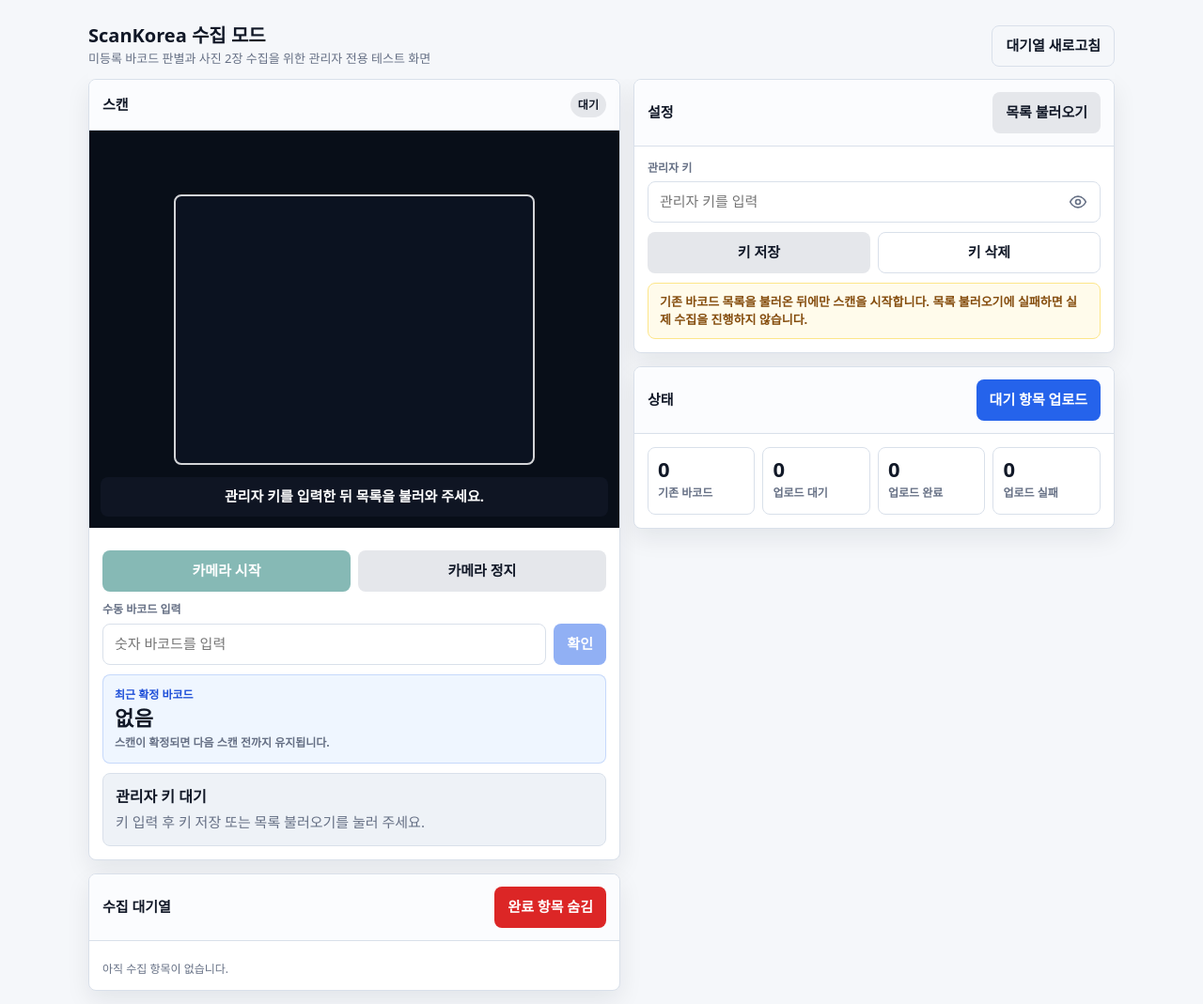
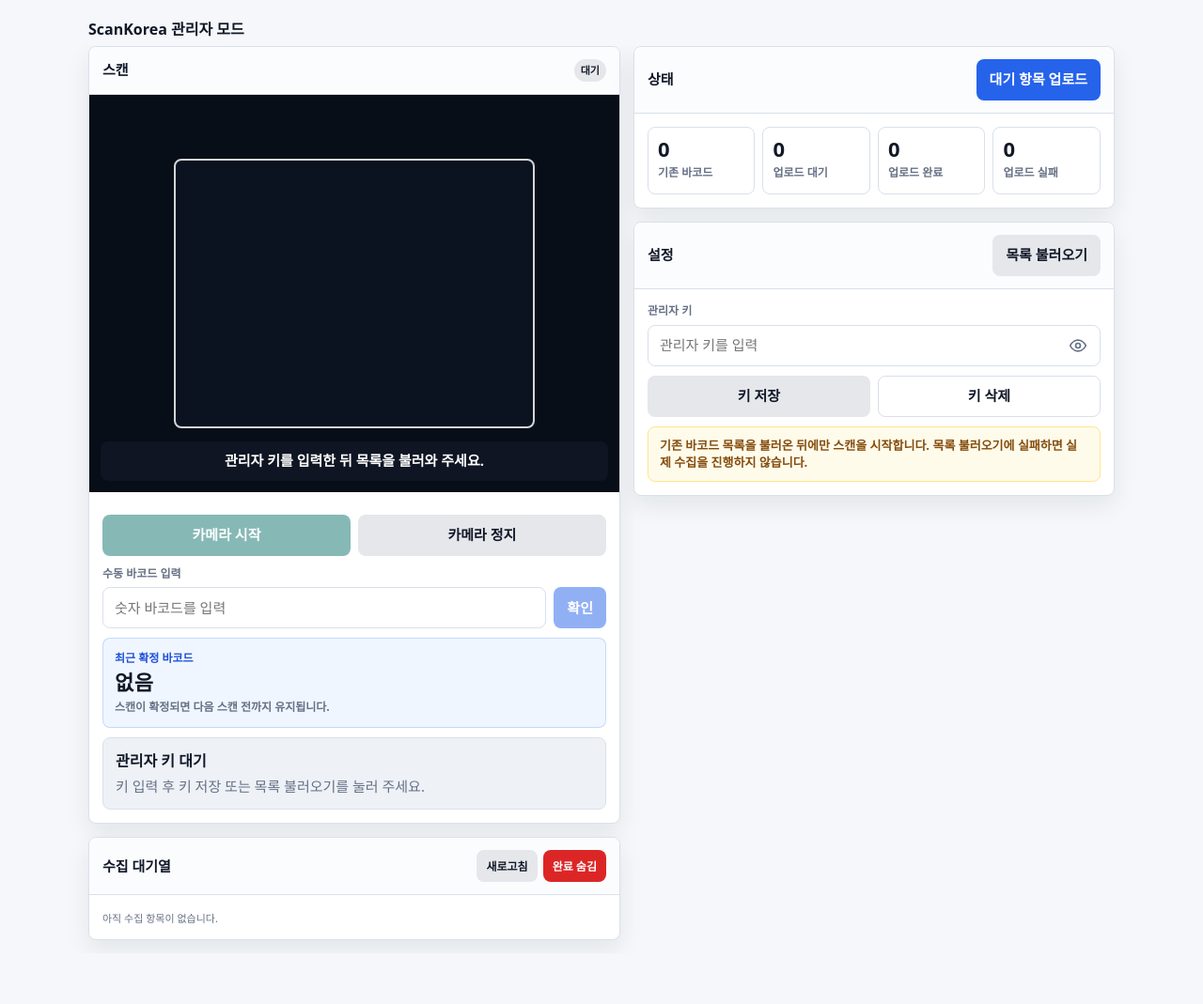
Before and after one commit to vidic3641/KoreanProduts, a website: page collector.html in a window 1280 px wide. Shown: the whole page at 94% size. After the commit the page ends 1015 px from the top, so only its background shows below. Drawn offline with Linux system fonts and the light colour scheme.

Commit message:
Add files via upload

```diff
--- a/collector.html
+++ b/collector.html
@@ -102,21 +102,16 @@
       align-items: center;
       justify-content: space-between;
       gap: 12px;
-      padding: 12px 0;
+      padding: 8px 0;
       background: rgba(245, 247, 250, .94);
       backdrop-filter: blur(12px);
     }
     .title-group { min-width: 0; }
     .title {
       margin: 0;
-      font-size: 20px;
+      font-size: 16px;
       letter-spacing: 0;
       line-height: 1.2;
-    }
-    .subtitle {
-      margin: 3px 0 0;
-      color: var(--muted);
-      font-size: 13px;
     }
     .grid {
       display: grid;
@@ -144,6 +139,18 @@
       margin: 0;
       font-size: 15px;
       font-weight: 800;
+    }
+    .panel-actions {
+      display: flex;
+      align-items: center;
+      justify-content: flex-end;
+      gap: 6px;
+      flex-wrap: wrap;
+    }
+    .compact-button {
+      min-height: 34px;
+      padding: 0 10px;
+      font-size: 12px;
     }
     .panel-body { padding: 14px; }
     .camera-box {
@@ -333,33 +340,32 @@
     }
     .queue-list {
       display: grid;
-      gap: 8px;
-      max-height: 400px;
-      overflow: auto;
-      padding-right: 2px;
+      gap: 6px;
+      overflow: visible;
     }
     .queue-item {
       border: 1px solid var(--line);
       border-radius: var(--radius);
-      padding: 10px;
+      padding: 8px;
       background: #fff;
     }
     .queue-line {
       display: flex;
       justify-content: space-between;
       gap: 8px;
-      align-items: center;
+      align-items: flex-start;
     }
     .barcode {
-      font-size: 16px;
-      font-weight: 850;
+      font-size: 14px;
+      line-height: 1.25;
+      font-weight: 900;
       word-break: break-all;
     }
     .badge {
       flex: none;
       border-radius: 999px;
-      padding: 5px 8px;
-      font-size: 12px;
+      padding: 4px 7px;
+      font-size: 11px;
       font-weight: 850;
       background: #e5e7eb;
       color: var(--text);
@@ -369,9 +375,11 @@
     .badge.uploaded { background: #ecfdf3; color: var(--success); }
     .badge.failed { background: #fef2f2; color: var(--danger); }
     .small {
-      margin: 7px 0 0;
+      margin: 4px 0 0;
       color: var(--muted);
-      font-size: 12px;
+      font-size: 11px;
+      line-height: 1.35;
+      overflow-wrap: anywhere;
     }
     .notice {
       margin-top: 10px;
@@ -383,6 +391,12 @@
       font-size: 13px;
       font-weight: 650;
     }
+    .queue-toggle {
+      width: 100%;
+      margin-top: 8px;
+      min-height: 36px;
+      font-size: 12px;
+    }
     .hidden { display: none !important; }
 
     @media (max-width: 820px) {
@@ -394,7 +408,7 @@
       .step-list { grid-template-columns: 1fr; }
       .field-row { grid-template-columns: 1fr; }
       .camera-box { min-height: 240px; }
-      .queue-list { max-height: 260px; }
+      .panel-head { align-items: flex-start; }
     }
   </style>
 </head>
@@ -402,10 +416,8 @@
   <main class="app">
     <header class="topbar">
       <div class="title-group">
-        <h1 class="title">ScanKorea 수집 모드</h1>
-        <p class="subtitle">미등록 바코드 판별과 사진 2장 수집을 위한 관리자 전용 테스트 화면</p>
+        <h1 class="title">ScanKorea 관리자 모드</h1>
       </div>
-      <button class="button-ghost" id="reload-queue-btn" type="button">대기열 새로고침</button>
     </header>
 
     <section class="grid">
@@ -469,42 +481,21 @@
         <section class="panel" style="margin-top: 14px;">
           <div class="panel-head">
             <h2 class="panel-title">수집 대기열</h2>
-            <button class="button-danger" id="clear-uploaded-btn" type="button">완료 항목 숨김</button>
+            <div class="panel-actions">
+              <button class="button-secondary compact-button" id="reload-queue-btn" type="button">새로고침</button>
+              <button class="button-danger compact-button" id="clear-uploaded-btn" type="button">완료 숨김</button>
+            </div>
           </div>
           <div class="panel-body">
             <div class="queue-list" id="queue-list"></div>
+            <button class="button-ghost queue-toggle hidden" id="queue-toggle-btn" type="button">전체보기</button>
           </div>
         </section>
       </div>
 
       <div>
+
         <section class="panel">
-          <div class="panel-head">
-            <h2 class="panel-title">설정</h2>
-            <button class="button-secondary" id="load-barcodes-btn" type="button">목록 불러오기</button>
-          </div>
-          <div class="panel-body">
-            <label class="label" for="admin-key-input">관리자 키</label>
-            <div class="password-field">
-              <input id="admin-key-input" type="password" autocomplete="off" placeholder="관리자 키를 입력">
-              <button class="icon-button" id="toggle-admin-key-btn" type="button" aria-label="관리자 키 보기" title="관리자 키 보기">
-                <svg id="admin-key-eye-icon" viewBox="0 0 24 24" fill="none" stroke-width="2" stroke-linecap="round" stroke-linejoin="round" aria-hidden="true">
-                  <path d="M2 12s3.5-7 10-7 10 7 10 7-3.5 7-10 7S2 12 2 12Z"></path>
-                  <circle cx="12" cy="12" r="3"></circle>
-                </svg>
-              </button>
-            </div>
-            <div class="toolbar">
-              <button class="button-secondary" id="save-key-btn" type="button">키 저장</button>
-              <button class="button-ghost" id="clear-key-btn" type="button">키 삭제</button>
-            </div>
-            <div class="notice" id="config-notice">
-              기존 바코드 목록을 불러온 뒤에만 스캔을 시작합니다. 목록 불러오기에 실패하면 실제 수집을 진행하지 않습니다.
-            </div>
-          </div>
-        </section>
-
-        <section class="panel" style="margin-top: 14px;">
           <div class="panel-head">
             <h2 class="panel-title">상태</h2>
             <button class="button-blue" id="upload-all-btn" type="button">대기 항목 업로드</button>
@@ -530,6 +521,32 @@
             </div>
           </div>
         </section>
+
+        <section class="panel" style="margin-top: 14px;">
+          <div class="panel-head">
+            <h2 class="panel-title">설정</h2>
+            <button class="button-secondary" id="load-barcodes-btn" type="button">목록 불러오기</button>
+          </div>
+          <div class="panel-body">
+            <label class="label" for="admin-key-input">관리자 키</label>
+            <div class="password-field">
+              <input id="admin-key-input" type="password" autocomplete="off" placeholder="관리자 키를 입력">
+              <button class="icon-button" id="toggle-admin-key-btn" type="button" aria-label="관리자 키 보기" title="관리자 키 보기">
+                <svg id="admin-key-eye-icon" viewBox="0 0 24 24" fill="none" stroke-width="2" stroke-linecap="round" stroke-linejoin="round" aria-hidden="true">
+                  <path d="M2 12s3.5-7 10-7 10 7 10 7-3.5 7-10 7S2 12 2 12Z"></path>
+                  <circle cx="12" cy="12" r="3"></circle>
+                </svg>
+              </button>
+            </div>
+            <div class="toolbar">
+              <button class="button-secondary" id="save-key-btn" type="button">키 저장</button>
+              <button class="button-ghost" id="clear-key-btn" type="button">키 삭제</button>
+            </div>
+            <div class="notice" id="config-notice">
+              기존 바코드 목록을 불러온 뒤에만 스캔을 시작합니다. 목록 불러오기에 실패하면 실제 수집을 진행하지 않습니다.
+            </div>
+          </div>
+        </section>
       </div>
     </section>
   </main>
@@ -569,6 +586,7 @@
     const captureStepBtn = $("capture-step-btn");
     const nextActions = $("next-actions");
     const queueList = $("queue-list");
+    const queueToggleBtn = $("queue-toggle-btn");
     const lastConfirmedBarcode = $("last-confirmed-barcode");
     const lastConfirmedStatus = $("last-confirmed-status");
 
@@ -586,6 +604,7 @@
     let lastScan = { barcode: "", at: 0 };
     let pendingScan = { barcode: "", count: 0, firstAt: 0, lastAt: 0 };
     let uploadInProgress = false;
+    let queueExpanded = false;
     function setStatus(message, tone = "") {
       scanStatus.textContent = message;
       modeBadge.textContent = tone === "success" ? "정상" : tone === "error" ? "확인 필요" : tone === "warning" ? "수집 중" : "대기";
@@ -1366,32 +1385,46 @@
 
       if (!items.length) {
         queueList.innerHTML = '<p class="small">아직 수집 항목이 없습니다.</p>';
-        return;
-      }
-
-      for (const item of items) {
+        queueToggleBtn.classList.add("hidden");
+        return;
+      }
+
+      const visibleLimit = queueExpanded ? 5 : 3;
+      const visibleItems = items.slice(0, visibleLimit);
+
+      for (const item of visibleItems) {
         const row = document.createElement("div");
         row.className = "queue-item";
         const isDuplicateUpdate = item.status === "uploaded" && item.uploadResponse && item.uploadResponse.duplicate;
-        const statusText = isDuplicateUpdate ? "기존 행 업데이트" : ({
+        const statusText = isDuplicateUpdate ? "기존행" : ({
           needs_photos: "사진 필요",
           queued: "대기",
           uploading: "업로드 중",
           uploaded: "완료",
           failed: "실패"
         }[item.status] || item.status);
+        const sheetText = item.sheetRegistered ? "시트 있음" : "시트 대기";
+        const photoText = `전면 ${item.productPhoto ? "있음" : "없음"} · 바코드 ${item.barcodePhoto ? "있음" : "없음"}`;
 
         row.innerHTML = `
           <div class="queue-line">
             <span class="barcode">${escapeHtml(item.barcode)}</span>
             <span class="badge ${escapeHtml(item.status)}">${escapeHtml(statusText)}</span>
           </div>
-          <p class="small">${formatDate(item.createdAt)} · 시트기록 ${item.sheetRegistered ? "있음" : "대기"} · 상품사진 ${item.productPhoto ? "있음" : "없음"} · 바코드사진 ${item.barcodePhoto ? "있음" : "없음"}</p>
+          <p class="small">${formatDate(item.createdAt)} · ${sheetText}<br>${photoText}</p>
           ${item.uploadNote ? `<p class="small">${escapeHtml(item.uploadNote)}</p>` : ""}
           ${item.uploadError ? `<p class="small">오류: ${escapeHtml(item.uploadError)}</p>` : ""}
         `;
         queueList.appendChild(row);
-      }    }
+      }
+
+      if (items.length > 3) {
+        queueToggleBtn.classList.remove("hidden");
+        queueToggleBtn.textContent = queueExpanded ? "3개만 보기" : `전체보기 (${Math.min(5, items.length)}개)`;
+      } else {
+        queueToggleBtn.classList.add("hidden");
+      }
+    }
 
     async function updateCounts() {
       const items = db ? await getAllItems() : [];
@@ -1576,6 +1609,10 @@
           error: "업로드 실패"
         }, uploadQueuedItems).catch(() => {});
       });
+      queueToggleBtn.addEventListener("click", async () => {
+        queueExpanded = !queueExpanded;
+        await renderQueue();
+      });
       $("reload-queue-btn").addEventListener("click", (event) => {
         runButtonAction(event.currentTarget, {
           busy: "새로고침 중",
```
